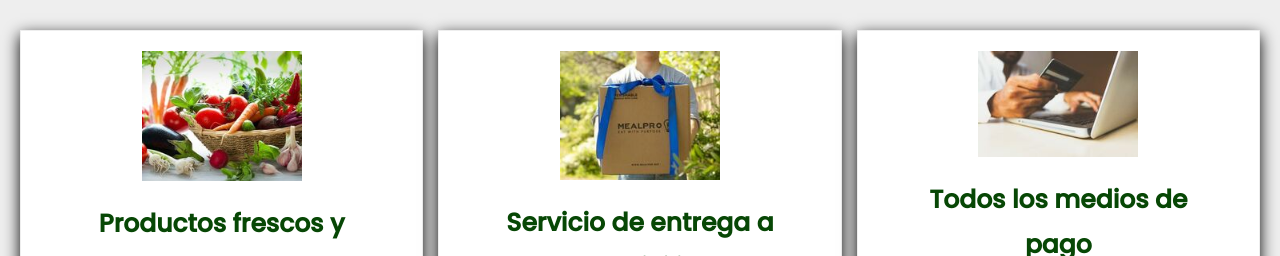
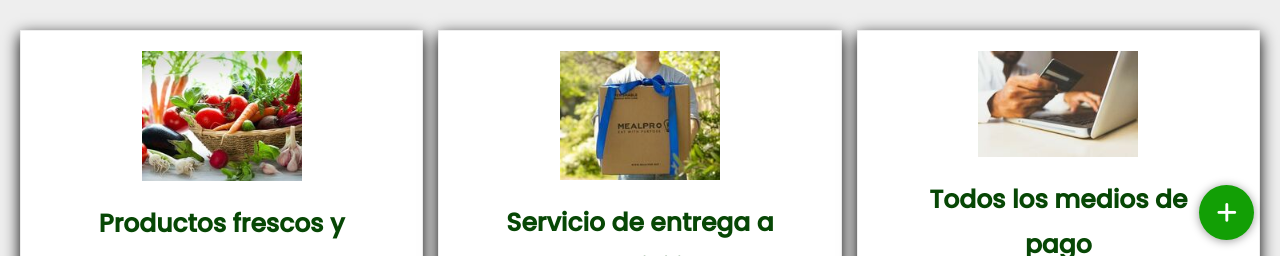
Before and after one commit to maurito2590/Alimentacion_saludable, a plain HTML site: page index.html in a window 1280 px wide. Shown: the part 544-800 px from the top of the page. Drawn offline with Linux system fonts and the light colour scheme; no server answers.

Commit message:
Update index.html

```diff
--- a/index.html
+++ b/index.html
@@ -39,7 +39,7 @@
     </form>
     </header>
     <main>
-    <!-- <div class="cont">
+     <div class="cont">
         <input type="checkbox" id="boton-mas">
         <div class="redes">
             <a href="#" class="fa-brands fa-facebook"></a>
@@ -49,7 +49,7 @@
         </div>
         <div class="boton-mas">
             <label for="boton-mas" class="fa fa-plus"></label>
-        </div> -->
+        </div>
     </div>
     <section class="inicio" id="inicio">
             <div class="content">
```
